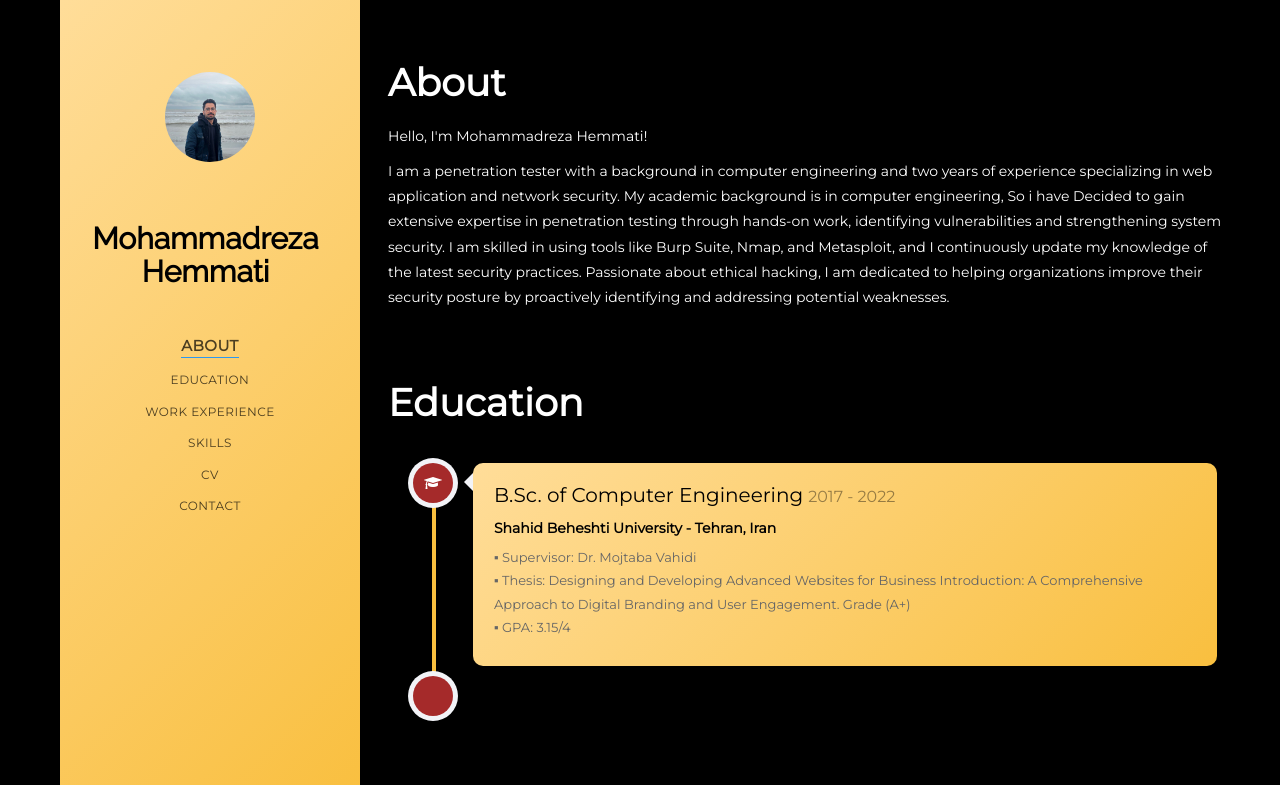
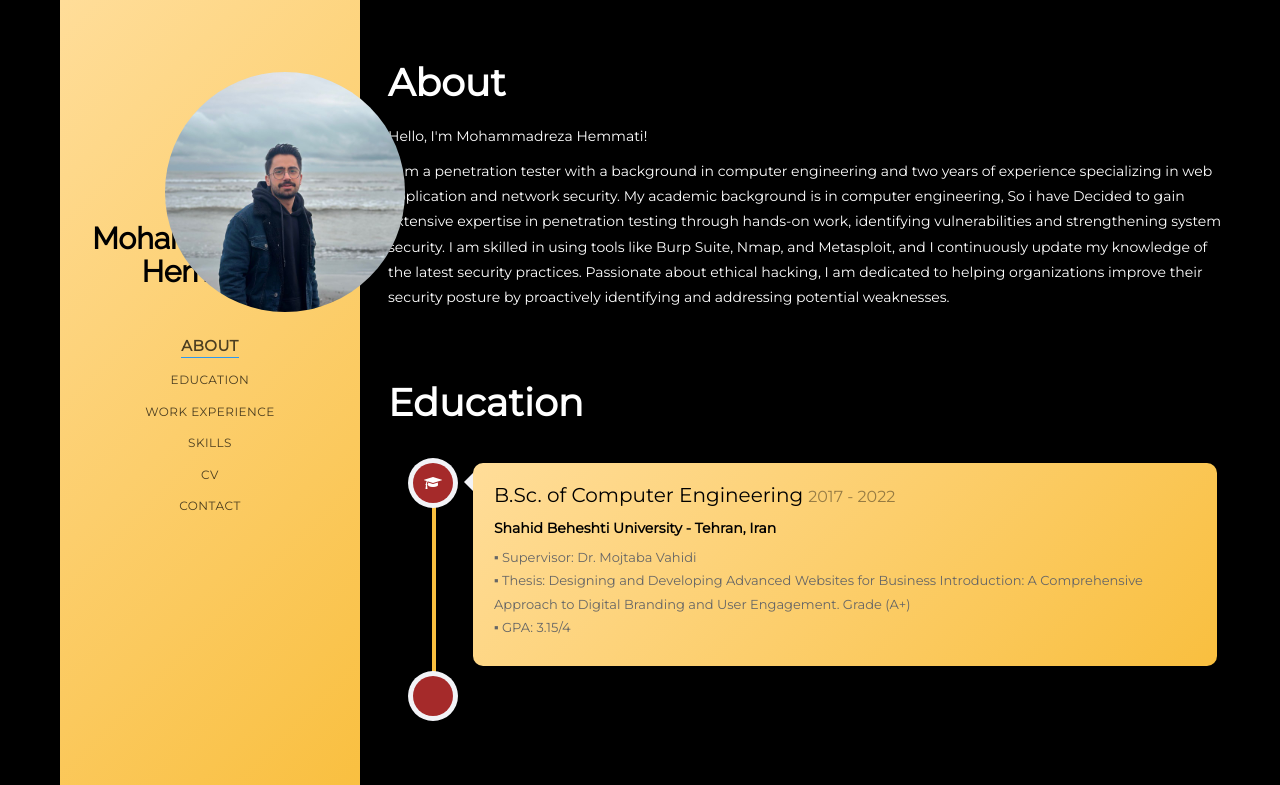
Before and after one commit to MoHemmati/MoHemmati.github.io, a plain HTML site: page index.html in a window 1280 px wide. Shown: the top 785 px of the page. Drawn offline with nearby package versions, Linux system fonts and the light colour scheme.

Commit message:
Add files via upload

```diff
--- a/css/style.css
+++ b/css/style.css
@@ -167,12 +167,11 @@ figure figcaption {
 }
 
 #colorlib-aside .author-img img{
-	height: 100%;
     object-fit: contain;
 	padding: 30px;
 	border-radius: 50%; /* Makes the image circular */
-	width: 150px;  /* Optional: set image size */
-	height: 150px;  /* Optional: set image size */
+	width: 300px;  /* Optional: set image size */
+	height: 300px;  /* Optional: set image size */
 }
 #colorlib-aside h1 {
 	font-family: "Raleway", sans-serif;
```
